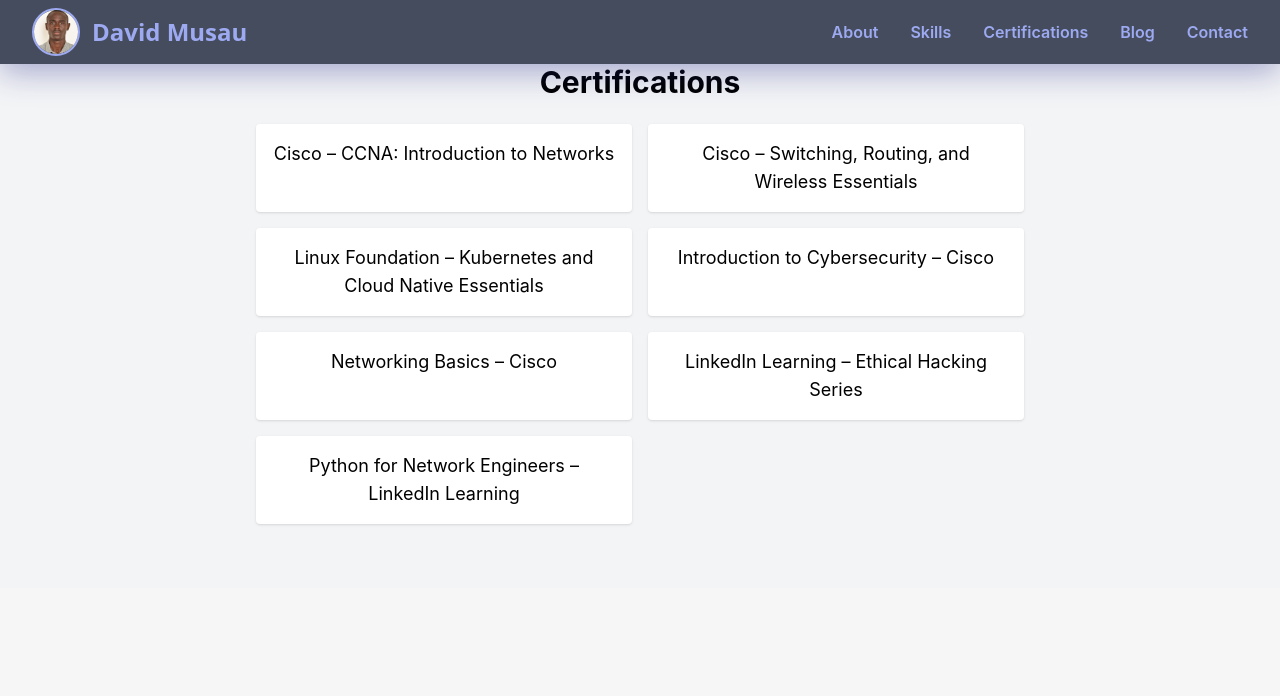
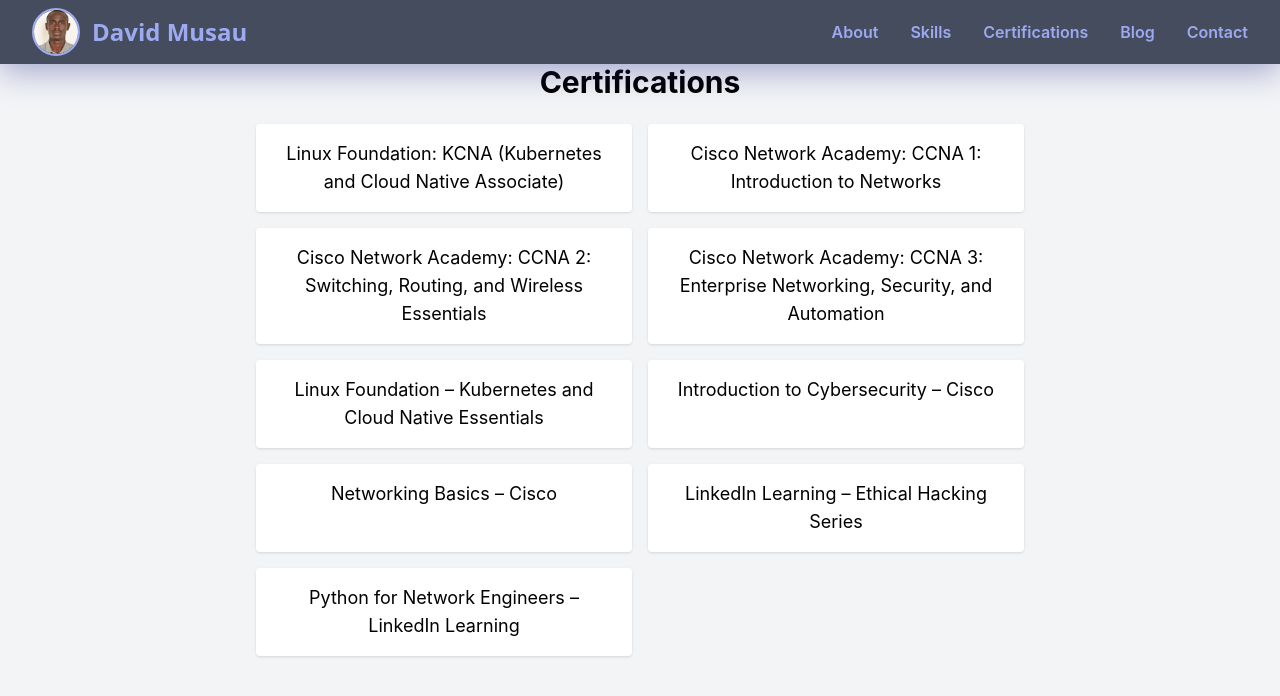
Before and after one commit to dav-oss/my-portofolio, a React (Create React App) app: page /certifications in a window 1280 px wide. Shown: the top 696 px of the page. Built offline with nearby package versions, Linux system fonts and the light colour scheme.

Commit message:
update: Certifications

```diff
--- a/src/components/Certifications.jsx
+++ b/src/components/Certifications.jsx
@@ -2,8 +2,10 @@ import React from 'react';
 
 export default function Certifications() {
   const certs = [
-    "Cisco – CCNA: Introduction to Networks",
-    "Cisco – Switching, Routing, and Wireless Essentials",
+    "Linux Foundation: KCNA (Kubernetes and Cloud Native Associate)",
+    "Cisco Network Academy: CCNA 1: Introduction to Networks",
+    "Cisco Network Academy: CCNA 2: Switching, Routing, and Wireless Essentials",
+    "Cisco Network Academy: CCNA 3: Enterprise Networking, Security, and Automation",
     "Linux Foundation – Kubernetes and Cloud Native Essentials",
     "Introduction to Cybersecurity – Cisco",
     "Networking Basics – Cisco",
```
